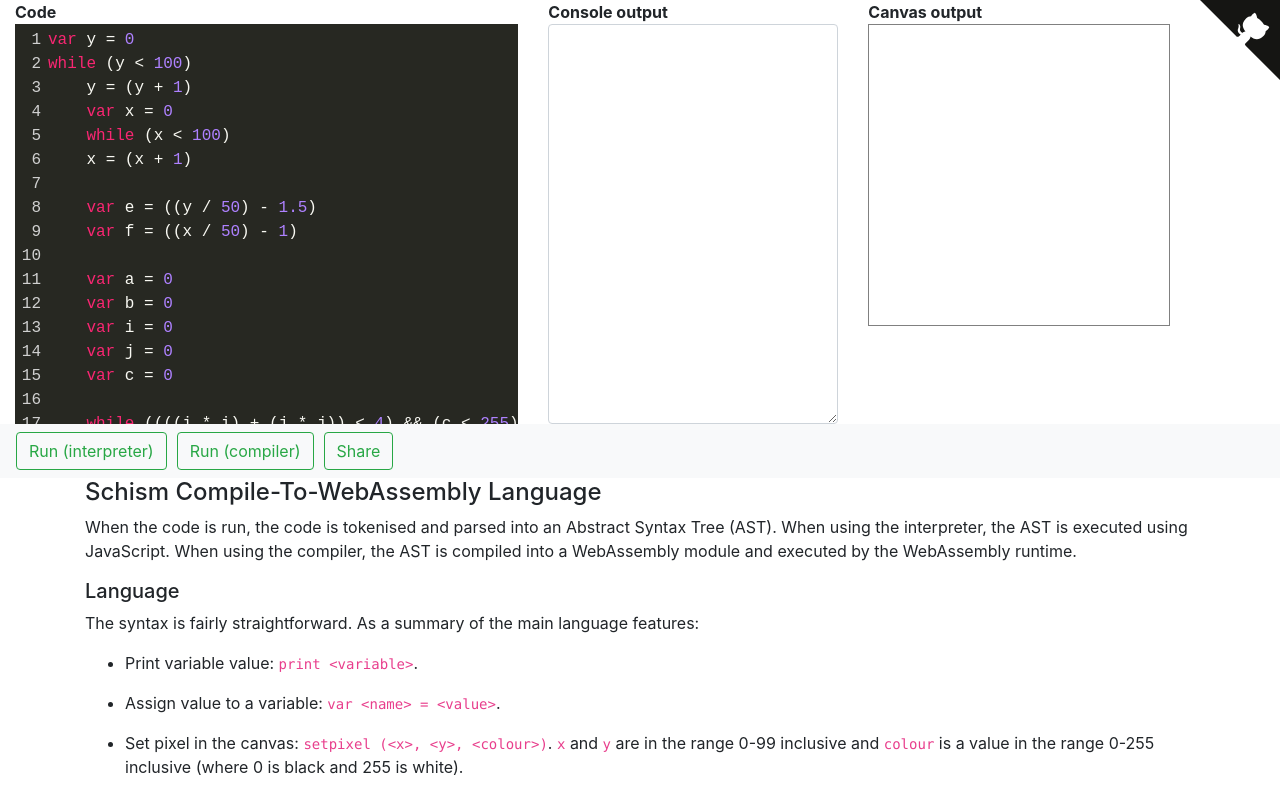
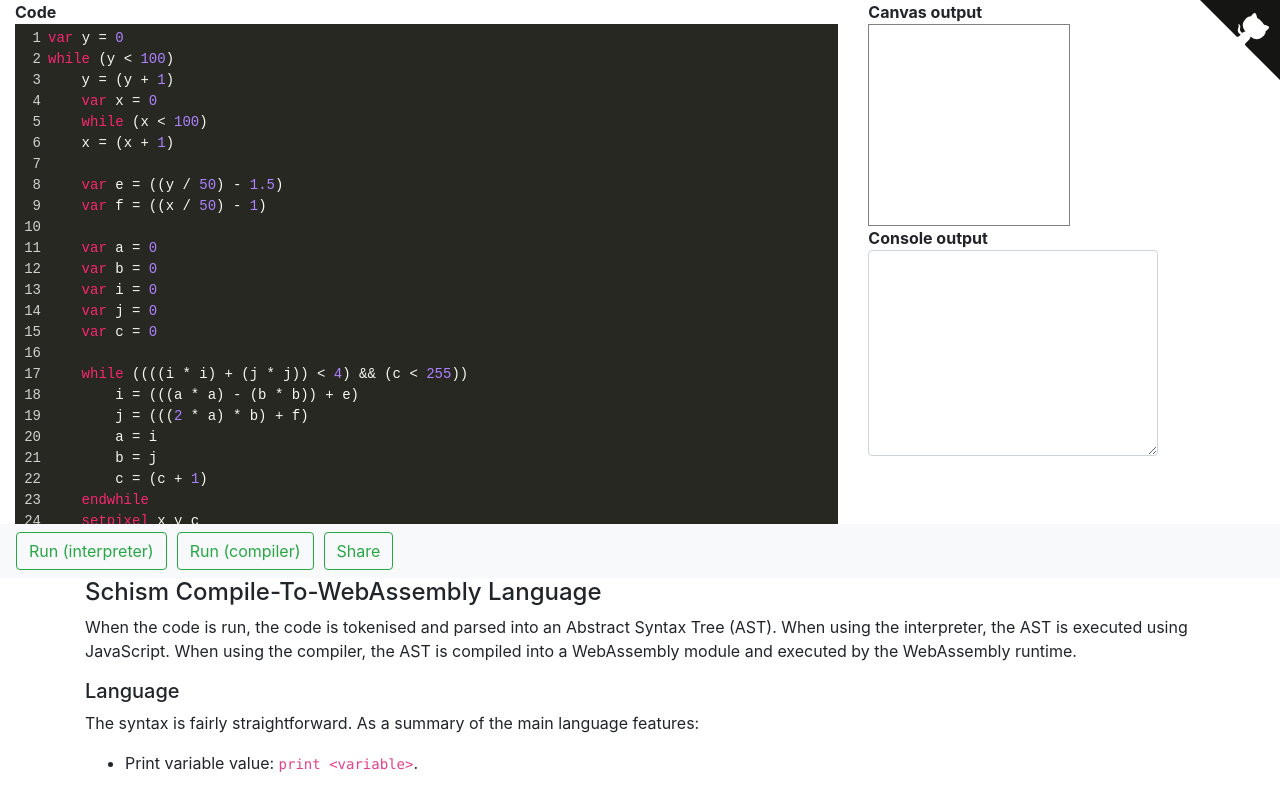
Before and after one commit to dominikrys/schism, a website: page docs/index.html in a window 1280 px wide. Shown: the top 788 px of the page. Drawn offline with nearby package versions, Linux system fonts and the light colour scheme.

Commit message:
Place canvas and column in a column

```diff
--- a/docs/index.html
+++ b/docs/index.html
@@ -54,7 +54,7 @@
 
     <div class="container-fluid">
         <div class="row">
-            <div class="col-md-5">
+            <div class="col-8">
                 <b>Code</b>
                 <textarea rows="20" class="form-control" id="code" wrap="off">
 var y = 0
@@ -85,15 +85,20 @@ while (y < 100)
 endwhile
     </textarea>
             </div>
-            <div class="col-md-3">
-                <b>Console output</b>
-                <textarea rows="20" id="output" class="form-control" wrap="off"></textarea>
-            </div>
-            <div class="col-md-4">
-                <b>Canvas output</b>
-                <canvas id="canvas" width="300" height="300"></canvas>
+
+            <div class="col-3">
+                <div class="canvas-container">
+                    <b>Canvas output</b>
+                    <canvas id="canvas" width="200" height="200"></canvas>
+                </div>
+
+                <div>
+                    <b>Console output</b>
+                    <textarea rows="8" id="output" class="form-control"></textarea>
+                </div>
             </div>
         </div>
+    </div>
     </div>
 
     <nav class="navbar navbar-expand-lg navbar-light bg-light">
--- a/docs/main.css
+++ b/docs/main.css
@@ -13,7 +13,8 @@ textarea {
 
 .CodeMirror,
 textarea {
-  height: 400px !important;
+  height: 500px;
+  font-size: 14px;
 }
 
 .error {
```
Also changed, not shown: docs/index.ts (+7 -4 lines), README.md.
